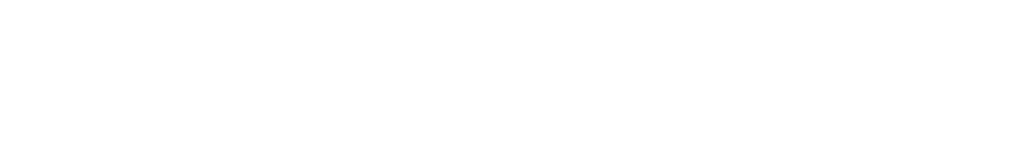
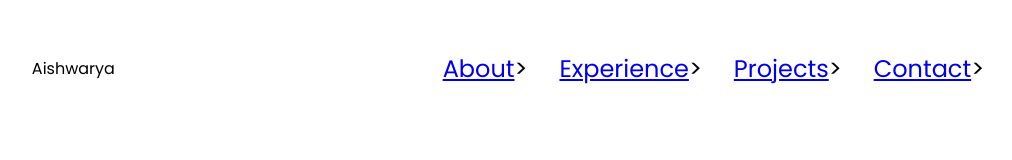
Before and after one commit to aishh12345/Aishwarya_Portfolio, a plain HTML site: page index.html in a window 1280 px wide. Shown: the whole page, without its empty margins (132-1144 px from the left). Drawn offline with Linux system fonts and the light colour scheme.

Commit message:
index completed

```diff
--- a/index.html
+++ b/index.html
@@ -4,8 +4,26 @@
     <meta charset="UTF-8">
     <meta name="viewport" content="width=device-width, initial-scale=1.0">
     <title>Aishwarya Portfolio</title>
+    <link rel="stylesheet" href="style.css"/>
+    <link rel="stylesheet" href="mediaqueries.css"/>
 </head>
 <body>
+    <nav id="desktop-nav">
+        <div class="logo">Aishwarya</div>
+            <ul class="nav-links">
+                <li><a href="#about">About</a>></li>
+                <li><a href="#experience">Experience</a>></li>
+                <li><a href="#projects">Projects</a>></li>
+                <li><a href="#contact">Contact</a>></li>
+            </ul>
+
+
+
+        </div>
+
+
+    </nav>
+    <script src="script.js"></script>
 
 </body>
 </html>
--- a/style.css
+++ b/style.css
@@ -0,0 +1,40 @@
+@import url("https://fonts.googleapis.com/css2?family=Poppins:wght@300;400;500;600&display=swap");
+
+
+*{
+    margin:0;
+    padding:0;
+
+}
+body{
+    font-family: 'Poppins',sans-serif;
+}
+html{
+    scroll-behaviour:smooth;
+
+}
+
+p{
+    color:rgb(85,85,85)
+}
+
+a,
+.btn{
+    transition: all 300ms ease;
+}
+nav,
+.nav-links{
+    display:flex;
+
+}
+
+nav{
+    justify-content: space-around;
+    align-items: center;
+    height:17vh;
+}
+.nav-links{
+    gap:2rem;
+    list-style-type: none;
+    font-size:1.5rem;
+}
```
